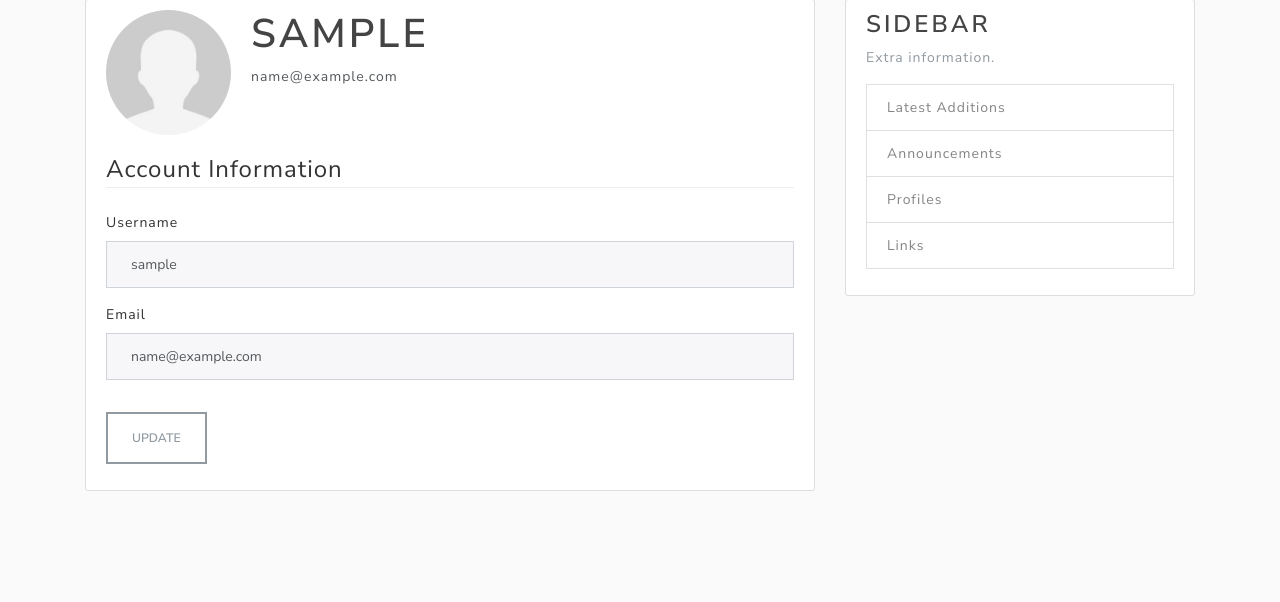
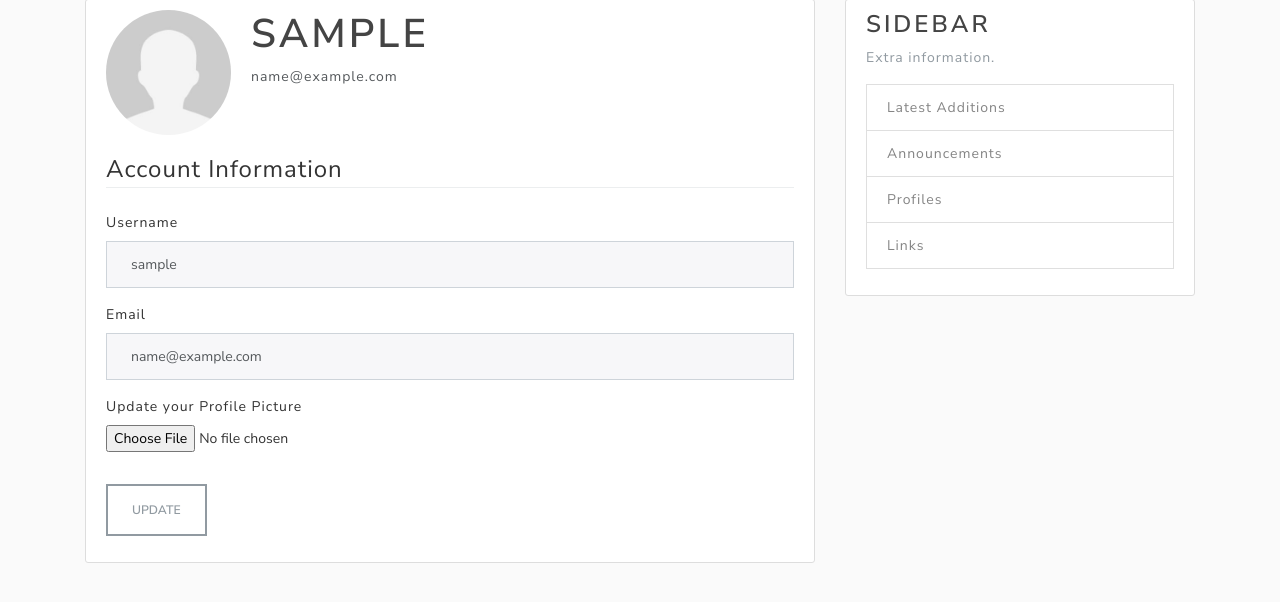
Before and after one commit to GBrachetta/lilform, a Flask app: page /account in a window 1280 px wide. Shown: the part 113-715 px from the top of the page. Run offline with Flask 2, Linux system fonts and the light colour scheme; the visitor is signed in with stand-in values (Sample User, id 1); data comes from the database, SQL or seed files in the repository; some libraries are stand-ins or nearby versions.

Commit message:
Edit picture and data

```diff
--- a/lilform/__init__.py
+++ b/lilform/__init__.py
@@ -5,7 +5,7 @@ from flask_bcrypt import Bcrypt
 from flask_login import LoginManager
 
 app = Flask(__name__)
-mode = 'dev'
+mode = 'Prod'
 
 if mode == 'dev':
     app.config['SQLALCHEMY_DATABASE_URI'] = os.environ.get(
--- a/lilform/forms.py
+++ b/lilform/forms.py
@@ -1,4 +1,5 @@
 from flask_wtf import FlaskForm
+from flask_wtf.file import FileField, FileAllowed
 from flask_login import current_user
 from wtforms import StringField, PasswordField, SubmitField, BooleanField
 from wtforms.validators import DataRequired, Length, Email, EqualTo, ValidationError
@@ -38,6 +39,8 @@ class UpdateAccountForm(FlaskForm):
     username = StringField('Username', validators=[
                            DataRequired(), Length(min=2, max=20,)])
     email = StringField('Email', validators=[DataRequired(), Email()])
+    picture = FileField('Update your Profile Picture',
+                        validators=[FileAllowed(['jpg', 'png'])])
     submit = SubmitField('Update')
 
     def validate_username(self, username):
--- a/lilform/routes.py
+++ b/lilform/routes.py
@@ -1,3 +1,6 @@
+import os
+import secrets
+from PIL import Image
 from flask import render_template, url_for, flash, redirect, request
 from lilform import app, db, bcrypt
 from lilform.forms import RegistrationForm, LoginForm, UpdateAccountForm
@@ -101,16 +104,53 @@ def logout():
     return redirect(url_for('home'))
 
 
+def save_picture(form_picture):
+    random_hex = secrets.token_hex(8)
+    _, f_ext = os.path.splitext(form_picture.filename)
+    picture_fn = random_hex + f_ext
+    picture_path = os.path.join(
+        app.root_path, 'static/profile_pics', picture_fn)
+    output_size = (125, 125)
+    i = Image.open(form_picture)
+    i.thumbnail(output_size)
+    i.save(picture_path)
+    return picture_fn
+
+
 @app.route('/account', methods=['POST', 'GET'])
 @login_required
 def account():
     form = UpdateAccountForm()
     if form.validate_on_submit():
-        current_user.username = form.username.data
-        current_user.email = form.email.data
-        db.session.commit()
-        flash('Your account has been updated', 'success')
-        return redirect(url_for('account'))
+        if form.picture.data:
+            old_pic = current_user.image_file
+            picture_file = save_picture(form.picture.data)
+            current_user.image_file = picture_file
+            if old_pic != 'default.jpg':
+                os.remove(os.path.join(app.root_path,
+                                       'static/profile_pics', old_pic))
+            db.session.commit()
+            flash('Your profile picture was updated', 'info')
+            return redirect(url_for('account'))
+        elif form.username.data == current_user.username and form.email.data == current_user.email:
+            flash('No updates performed', 'info')
+            return redirect(url_for('account'))
+        elif form.username.data == current_user.username:
+            current_user.email = form.email.data
+            db.session.commit()
+            flash('Your email was updated', 'info')
+            return redirect(url_for('account'))
+        elif form.email.data == current_user.email:
+            current_user.username = form.username.data
+            db.session.commit()
+            flash('Your username was updated', 'info')
+            return redirect(url_for('account'))
+        else:
+            current_user.email = form.email.data
+            current_user.username = form.username.data
+            db.session.commit()
+            flash('Your email and password have been updated', 'success')
+            return redirect(url_for('account'))
     elif request.method == 'GET':
         form.username.data = current_user.username
         form.email.data = current_user.email
--- a/lilform/templates/account.html
+++ b/lilform/templates/account.html
@@ -9,7 +9,7 @@
             <p class="text-secondary">{{ current_user.email}}</p>
         </div>
     </div>
-    <form method="POST" action="" novalidate>
+    <form method="POST" action="" enctype="multipart/form-data" novalidate>
         {{ form.hidden_tag() }}
         <fieldset class="form-group">
             <legend class="border-bottom mb-4">Account Information</legend>
@@ -39,6 +39,15 @@
                 {{ form.email(class="form-control form-control-md")}}
                 {% endif %}
             </div>
+            <div class="form-group">
+                {{ form.picture.label() }}
+                {{ form.picture(class="form-control-file") }}
+                {% if form.picture.errors %}
+                {% for error in form.picture.errors %}
+                <span class="text-danger">{{ error }}</span></br>
+                {% endfor %}
+                {% endif %}
+            </div>
         </fieldset>
         <div class="form-group">
             {{ form.submit(class="btn btn-outline-secondary")}}
```
Also changed, not shown: 2 other files.
